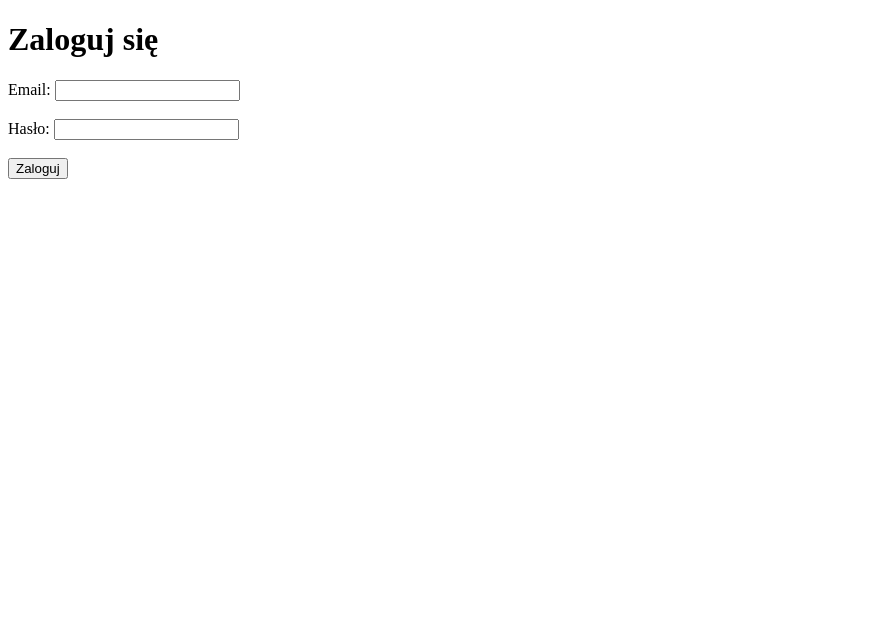
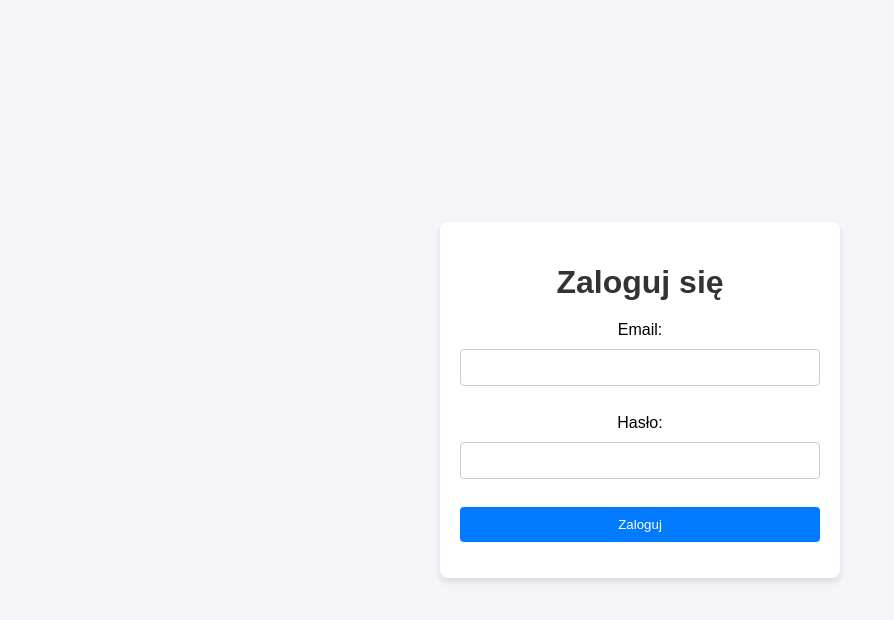
Before and after one commit to MikolajGl/moj-projekt, a website: page public/main.html in a window 1280 px wide. Shown: the whole page, without its empty margins (0-894 px from the left). Drawn offline with Linux system fonts and the light colour scheme.

Commit message:
Add initial CSS styles for layout and form elements

```diff
--- a/public/main.html
+++ b/public/main.html
@@ -4,8 +4,10 @@
     <meta charset="UTF-8">
     <meta name="viewport" content="width=device-width, initial-scale=1.0">
     <title>Logowanie</title>
+    <link rel="stylesheet" href="styles.css">
 </head>
 <body>
+    <div class="container">
         <h1>Zaloguj się</h1>
         <form id="loginForm">
             <label for="email">Email:</label>
@@ -14,8 +16,8 @@
             <input type="password" id="password" required><br><br>
             <button type="submit">Zaloguj</button>
         </form>
-
         <p id="responseMessage"></p>
+    </div>
 
     <script>
        const form = document.getElementById('loginForm');
--- /dev/null
+++ b/public/styles.css
@@ -0,0 +1,58 @@
+body {
+    font-family: Arial, sans-serif;
+    background-color: #f4f4f9;
+    margin: 0;
+    padding: 0;
+    display: flex;
+    justify-content: center;
+    align-items: center;
+    height: 100vh;
+}
+
+.container {
+    text-align: center;
+    background: #fff;
+    padding: 20px;
+    border-radius: 8px;
+    box-shadow: 0 4px 6px rgba(0, 0, 0, 0.1);
+    width: 90%;
+    max-width: 400px;
+    box-sizing: border-box;
+}
+
+h1 {
+    color: #333;
+    margin-bottom: 20px;
+}
+
+form {
+    margin: 0;
+}
+
+input {
+    width: 100%;
+    padding: 10px;
+    margin: 10px 0;
+    border: 1px solid #ccc;
+    border-radius: 4px;
+    box-sizing: border-box;
+}
+
+button {
+    width: 100%;
+    padding: 10px;
+    background-color: #007BFF;
+    color: white;
+    border: none;
+    border-radius: 4px;
+    cursor: pointer;
+}
+
+button:hover {
+    background-color: #0056b3;
+}
+
+#responseMessage {
+    color: red;
+    margin-top: 10px;
+}
```
Lines whose indentation alone changed are shown as unchanged.
